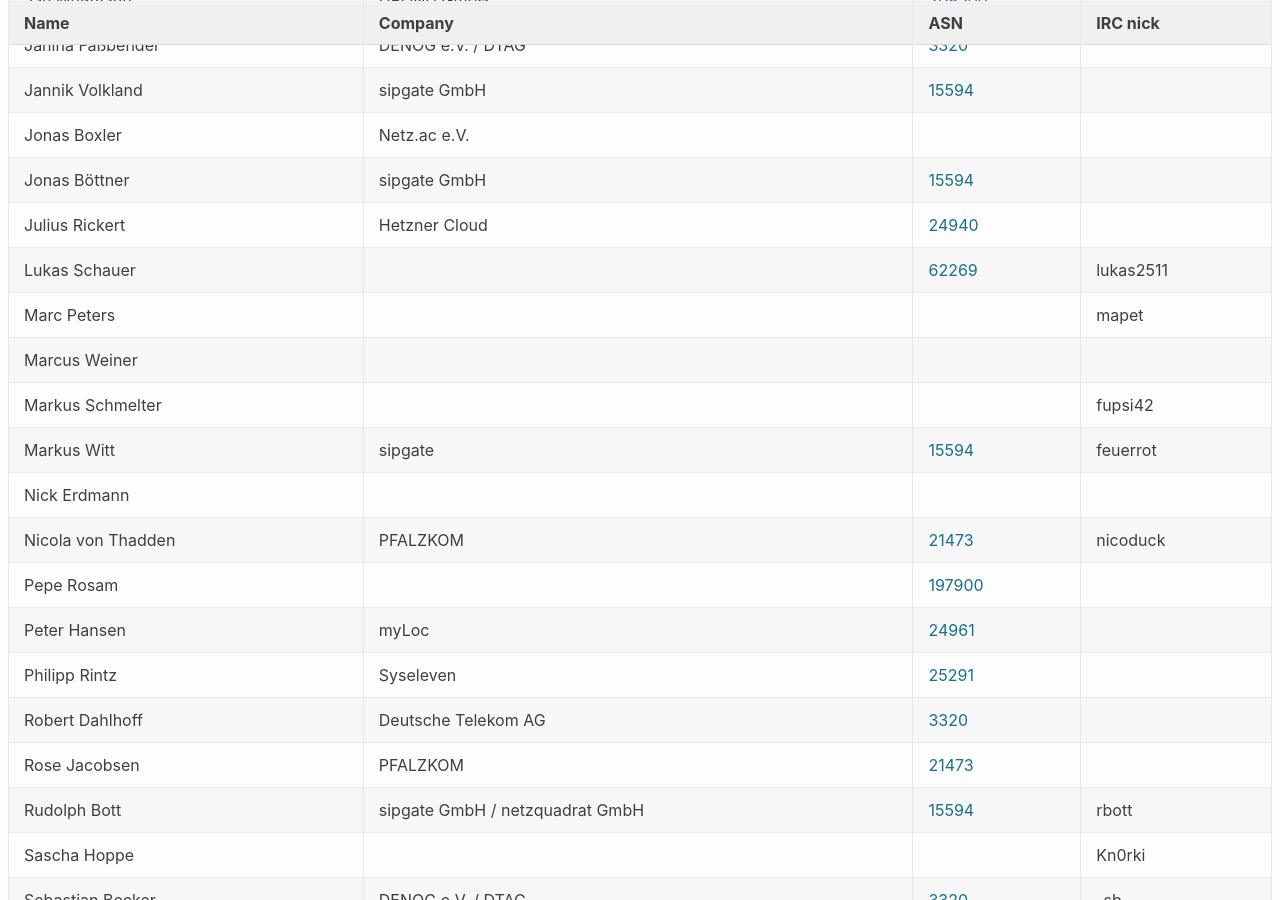
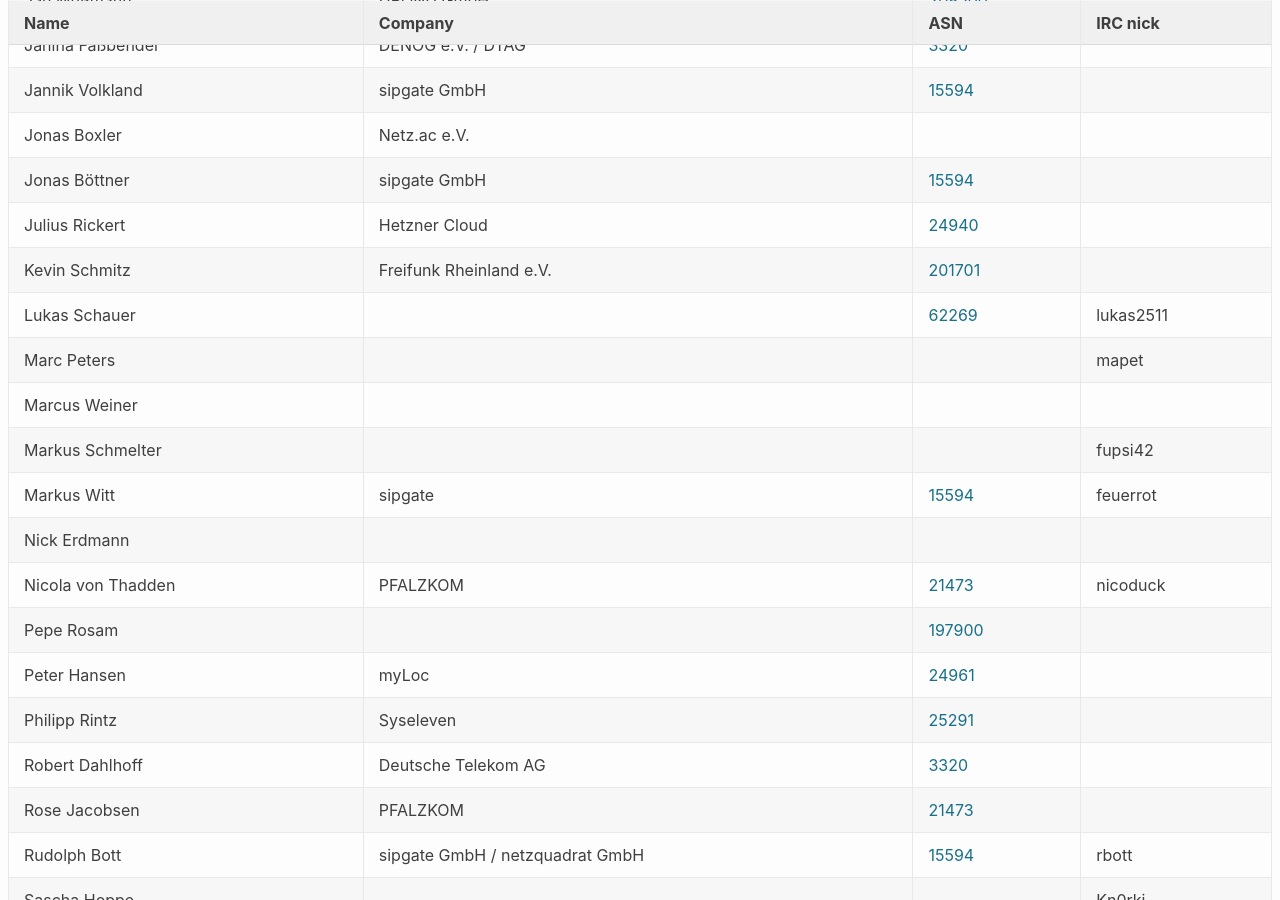
Before and after one commit to denog/pretix-attendeelist, a Jekyll site: the page built from denog-meetup-2024-03/index.markdown, in a window 1280 px wide and 900 px high, scrolled down 571 px. Built offline with Jekyll 4.4.1, drawn with Linux system fonts in a browser that asks for light colours.

Commit message:
Latest data: Tue Mar 19 12:35:15 UTC 2024

```diff
--- a/_data/attendees_denog-meetup-2024-03.json
+++ b/_data/attendees_denog-meetup-2024-03.json
@@ -102,6 +102,12 @@
     "asn": "24940"
   },
   {
+    "name": "Kevin Schmitz",
+    "company": "Freifunk Rheinland e.V.",
+    "irc": null,
+    "asn": "201701"
+  },
+  {
     "name": "Lukas Schauer",
     "company": null,
     "irc": "lukas2511",
```
